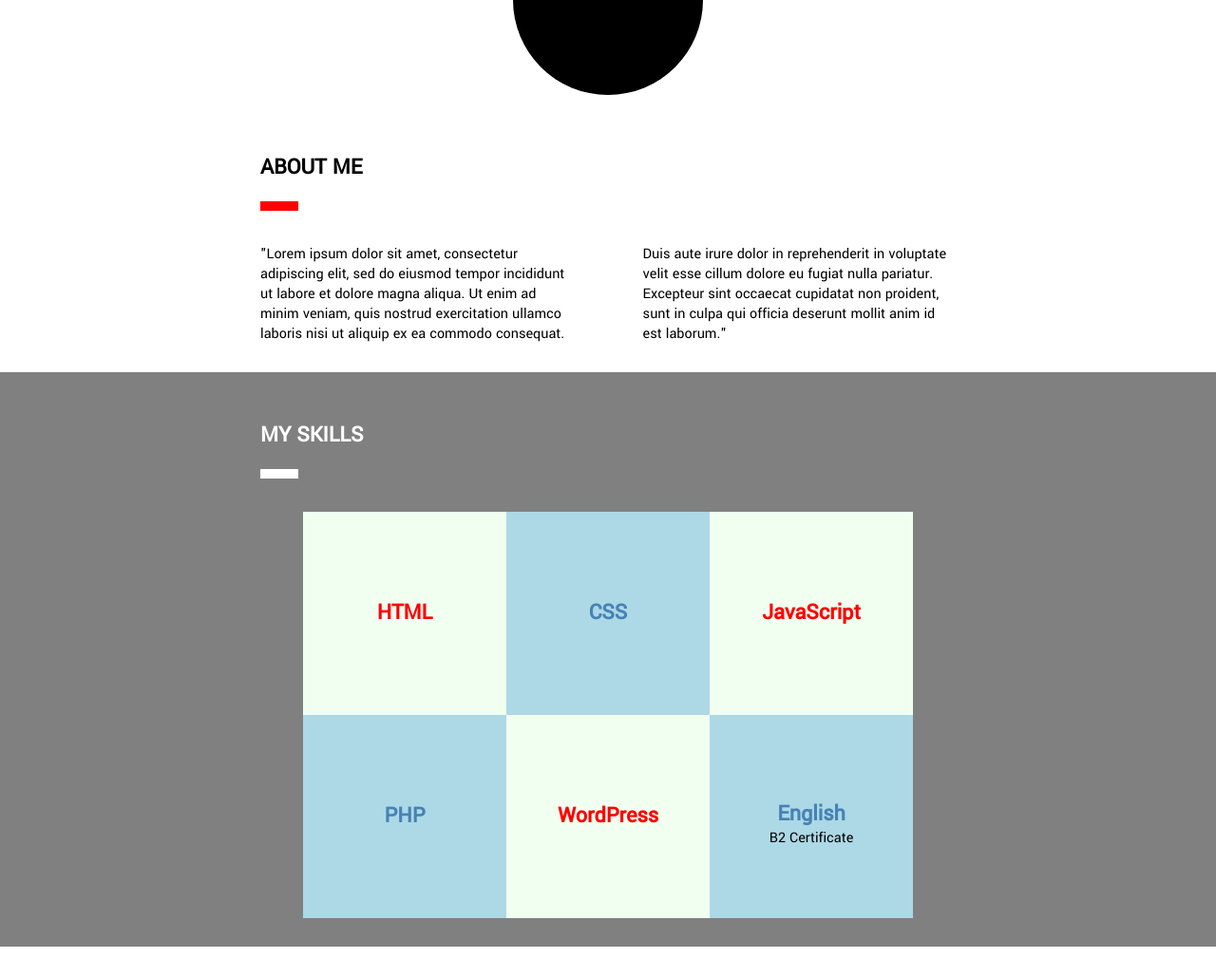
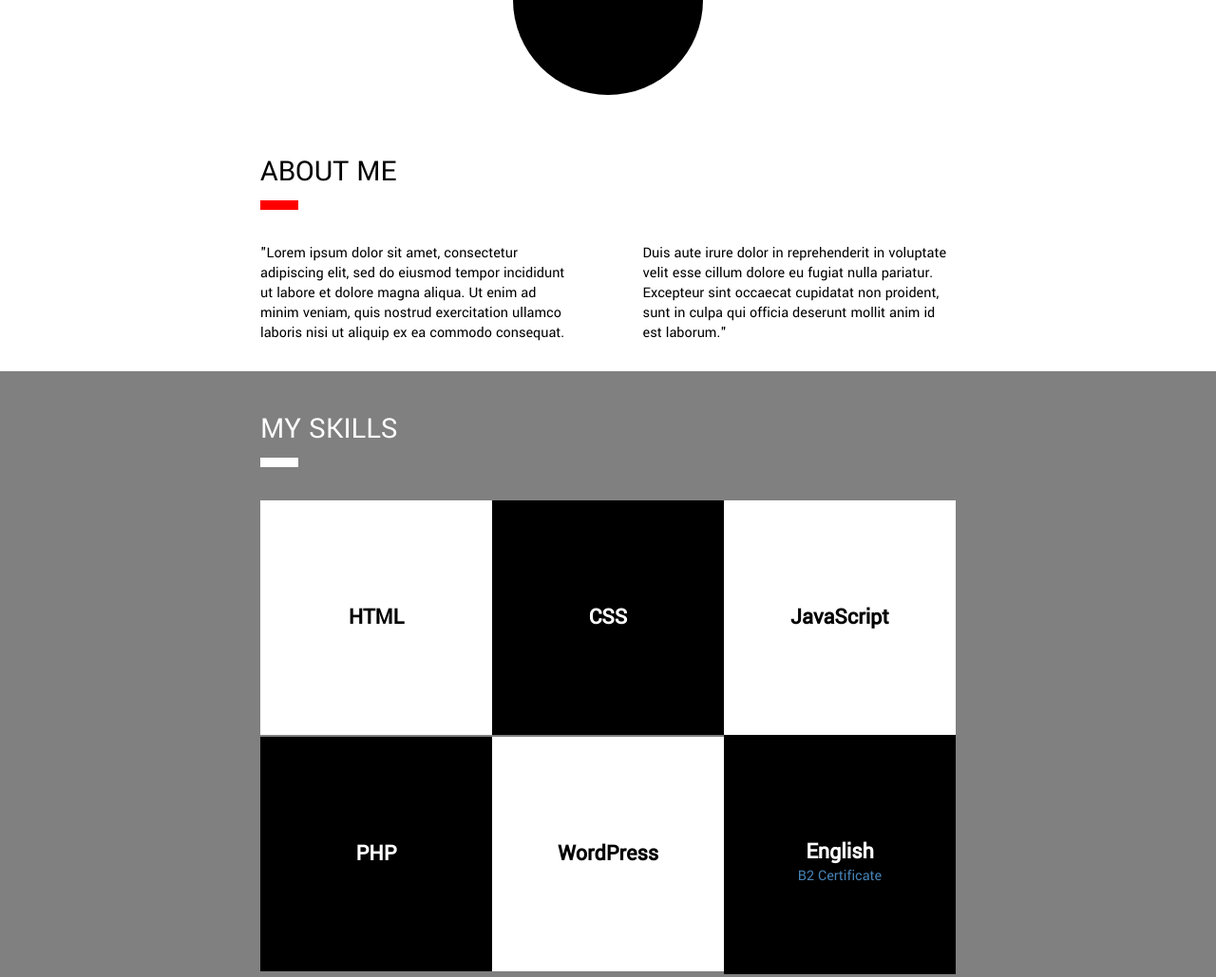
Before and after one commit to OlekPin/portfolio, a plain HTML site: page index.html in a window 1280 px wide. Shown: the part 505-1534 px from the top of the page at 95% size. Before the commit the page ends 1502 px from the top, so only its background shows below. Drawn offline with Linux system fonts and the light colour scheme.

Commit message:
Some correctives in third section.

```diff
--- a/index.html
+++ b/index.html
@@ -29,8 +29,8 @@
                 </div>
 
                 <div class="sec-2-info-wrap">
-                    <div class="info-header-txt">
-                        <h1>About me</h1>
+                    <div class="header-txt">
+                        About me
                     </div>
                     <div class="slash"></div>
                     <div class="descr">
@@ -56,7 +56,7 @@
     <div class="bg-img2">
         <section class="sec-3">
             <div class="container">
-                <div class="skills-header"><h1>My skills</h1></div>
+                <div class="header-txt skills-header">My skills</div>
                 <div class="slash slash-white"></div>
                 <div class="skills-container">
                     <div class="skills">
--- a/style.css
+++ b/style.css
@@ -17,6 +17,7 @@
 }
 .bg-img2 {
     background: grey;
+    /*background: url(images/bg1.jpg) no-repeat bottom;*/
     width: 100%;
     height: 100%;
 }
@@ -85,8 +86,10 @@
     color: slategrey;
 }
 
-.info-header-txt {
+.header-txt {
     text-transform: uppercase;
+    font-size: 2em;
+    margin: 10px 0;
 }
 
 .sec-2 {
@@ -149,7 +152,6 @@
 
 .skills-header {
     color: white;
-    text-transform: uppercase;
 }
 
 .skills-container {
@@ -159,9 +161,10 @@
     align-items: center;
 }
 .skills {
-    width: 214px;
-    background-color: honeydew;
-    height: 214px;
+    width: 33.33%;
+    background-color: white;
+    padding: 100px 0;
+    /*height: 214px;*/
     display: flex;
     flex-wrap: wrap;
     justify-content: center;
@@ -172,21 +175,24 @@
 }
 
 .skills:nth-child(2n) {
-    background-color: lightblue;
+    background-color: black;
 }
 
 .skills:hover {
-    background-color: lightsteelblue;
+    background-color: lightblue;
     transition: 0.5s;
 }
 .skills:nth-child(2n) .skill-header {
+    color: white;
+}
+.skills:nth-child(2n) .skill-level {
     color: steelblue;
 }
 
 .skill-header {
     width: 100%;
     text-align: center;
-    color: red;
+    color: black;
 }
 
 
```
